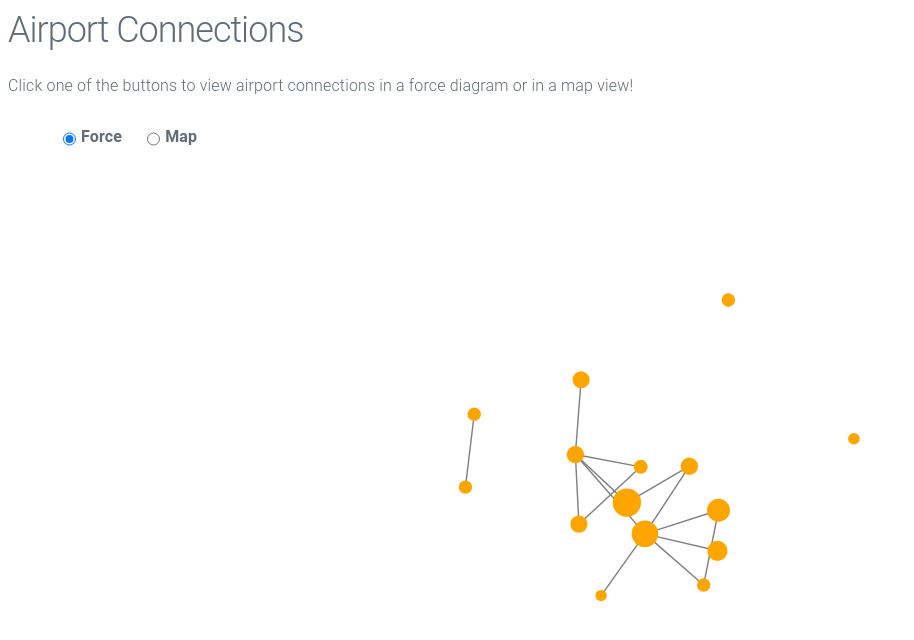
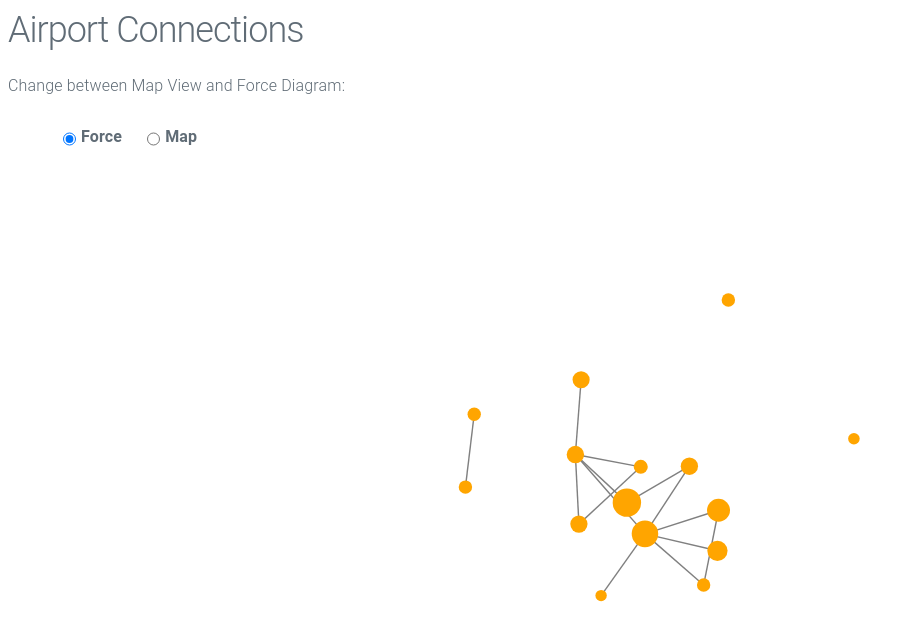
Before and after one commit to acharyma/lab-7-acharyma, a plain HTML site: page index.html in a window 1280 px wide. Shown: the whole page, without its empty margins (0-914 px from the left). Drawn offline with nearby package versions, Linux system fonts and the light colour scheme.

Commit message:
More clear instructions

```diff
--- a/index.html
+++ b/index.html
@@ -14,7 +14,7 @@
         <div>
             <h2>Airport Connections</h2>
 
-            <p>Click one of the buttons to view airport connections in a force diagram or in a map view!</p>
+            <p>Change between Map View and Force Diagram:</p>
             <div style="display: flex; float: left; margin-left:50px ">
                 <input style="margin: 5px;" type="radio" id="force" name="display" value="force" checked>
                     <label for="force">Force</label>
```
